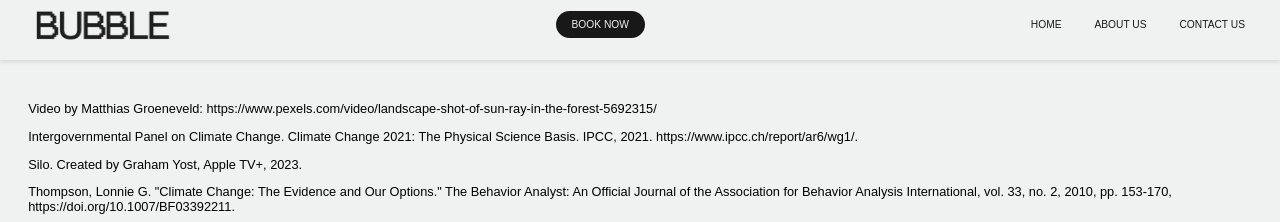
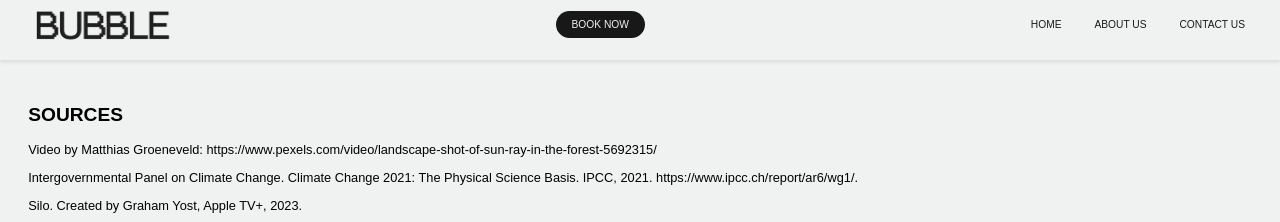
Before and after one commit to auds18/BUBBLE.github.io, a plain HTML site: page sources.html in a window 1280 px wide. Shown: the top 222 px of the page. Drawn offline with Linux system fonts and the light colour scheme; a web font is replaced by a local one.

Commit message:
Update sources.html

```diff
--- a/sources.html
+++ b/sources.html
@@ -3,7 +3,7 @@
 <head>
 <meta charset="UTF-8">
 <meta name="viewport" content="width=device-width, initial-scale=1.0">
-<title>Contact</title>
+<title>Sources</title>
 <link rel="stylesheet" href="CSS/Style.css">
 <link rel="stylesheet" href="https://use.typekit.net/fqm2xql.css">
 </head>
@@ -23,6 +23,7 @@
     </nav>
 
     <section class="sources">
+        <h1>SOURCES</h1>
         <p>Video by Matthias Groeneveld: https://www.pexels.com/video/landscape-shot-of-sun-ray-in-the-forest-5692315/</p>
         <p>Intergovernmental Panel on Climate Change. Climate Change 2021: The Physical Science Basis. IPCC, 2021. https://www.ipcc.ch/report/ar6/wg1/.</p>
         <p>Silo. Created by Graham Yost, Apple TV+, 2023.</p>
```
